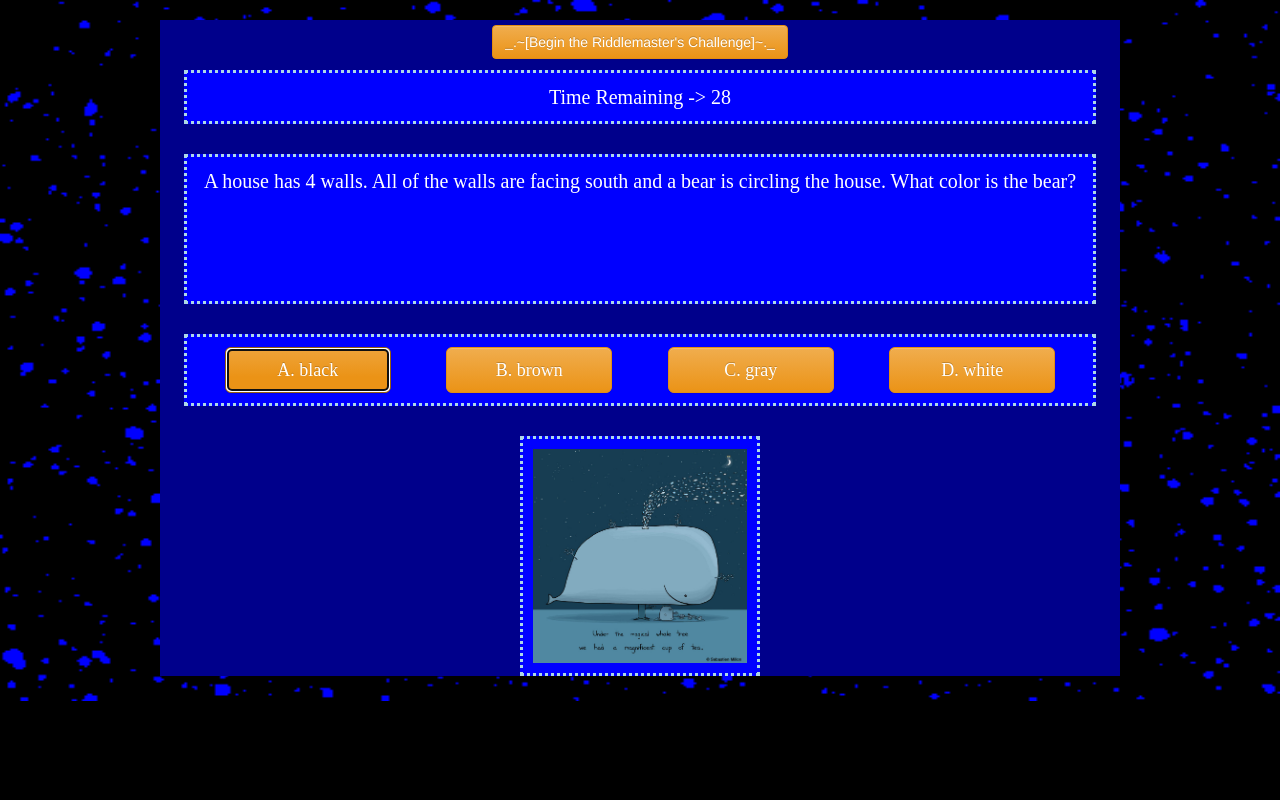
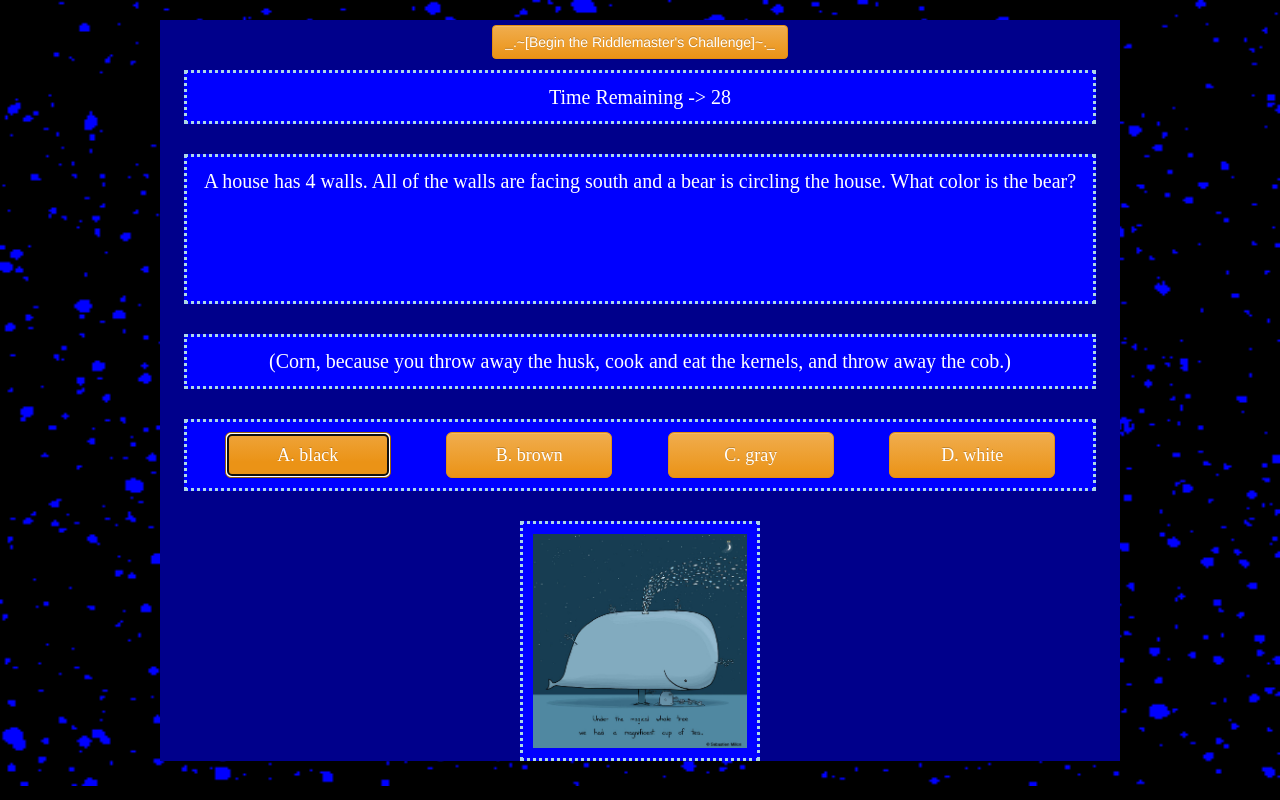
Before and after one commit to LordSorcerer/TriviaGame, a plain HTML site: page index.html in a window 1280 px wide. Both pictures are taken after a click on the button "A.". Drawn offline with nearby package versions, Linux system fonts and the light colour scheme; a web font is replaced by a local one.

Commit message:
FinalSubmissionNotTooBad

```diff
--- a/assets/css/style.css
+++ b/assets/css/style.css
@@ -1,4 +1,3 @@
-
     body {
         background-color: black;
         text-align: center;
@@ -41,6 +40,10 @@
         margin: auto;
     }
 
+    #displayAnswer {
+
+    }
+
     #displayQuestion {
         height: 150px;
     }
@@ -57,4 +60,5 @@
         display: block;
         margin: 25px auto;
     }
+
     </style>
--- a/assets/javascript/game.js
+++ b/assets/javascript/game.js
@@ -3,6 +3,7 @@ var triviaGame = {
     htmlDisplayQuestion: $("#displayQuestion"),
     htmlDisplayResponses: $("#displayResponses"),
     htmlDisplayQuestion: $("#displayQuestion"),
+    htmlDisplayAnswer: $("#displayAnswer"),
     htmlStartBtn: $("#startBtn"),
     htmlRespA: $("#respA"),
     htmlRespB: $("#respB"),
@@ -41,7 +42,7 @@ var triviaGame = {
         C: "Squirrel",
         D: "None",
         answer: "D",
-        text: "None of them, because you can’t get a banana from a coconut tree."
+        text: "None of them, because bananas do not grow from coconut trees."
     }, {
         Q: "Which eight-letter word still remains a word after removing each letter from it?",
         A: "Question",
@@ -131,7 +132,7 @@ var triviaGame = {
         };
         this.stopTimer();
         //Displays answer - currently non-functional
-        this.htmlDisplayQuestion.text(this.questionList[this.questionNum].text);
+        this.htmlDisplayAnswer.text("(" + this.questionList[this.questionNum].text + ")");
         //Sets up for next question
         this.questionNum++;
         this.gameRun();
--- a/index.html
+++ b/index.html
@@ -20,6 +20,7 @@
             <h1><button id="startBtn" class="btn btn-warning">_.~[Begin the Riddlemaster's Challenge]~._</button></h1></header>
         <section id="displayTimer" class="display">Time Remaining -></section>
         <section id="displayQuestion" class="display">Click the Riddlemaster's button above to begin.</section>
+        <div id="displayAnswer" class="display">_.~[o]~._</div>
         <section id="displayResponses" class="display">
             <div class=resp>
                 <button id="respA" class="btn btn-lg btn-warning respBtn" value="A">A.</button>
@@ -38,4 +39,5 @@
     </main>
     <script type="text/javascript" src="./assets/javascript/game.js"></script>
 </body>
+
 </html>
```
